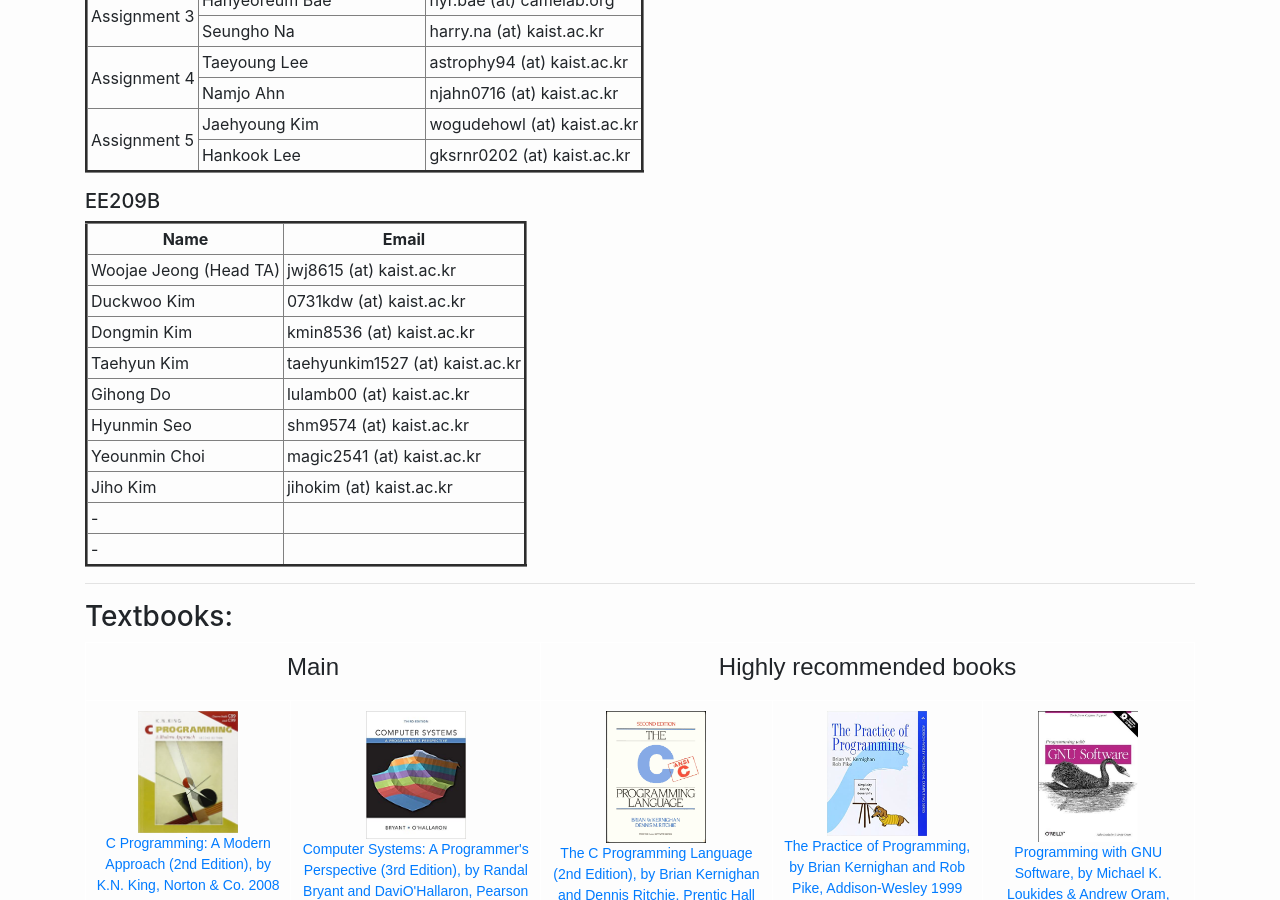
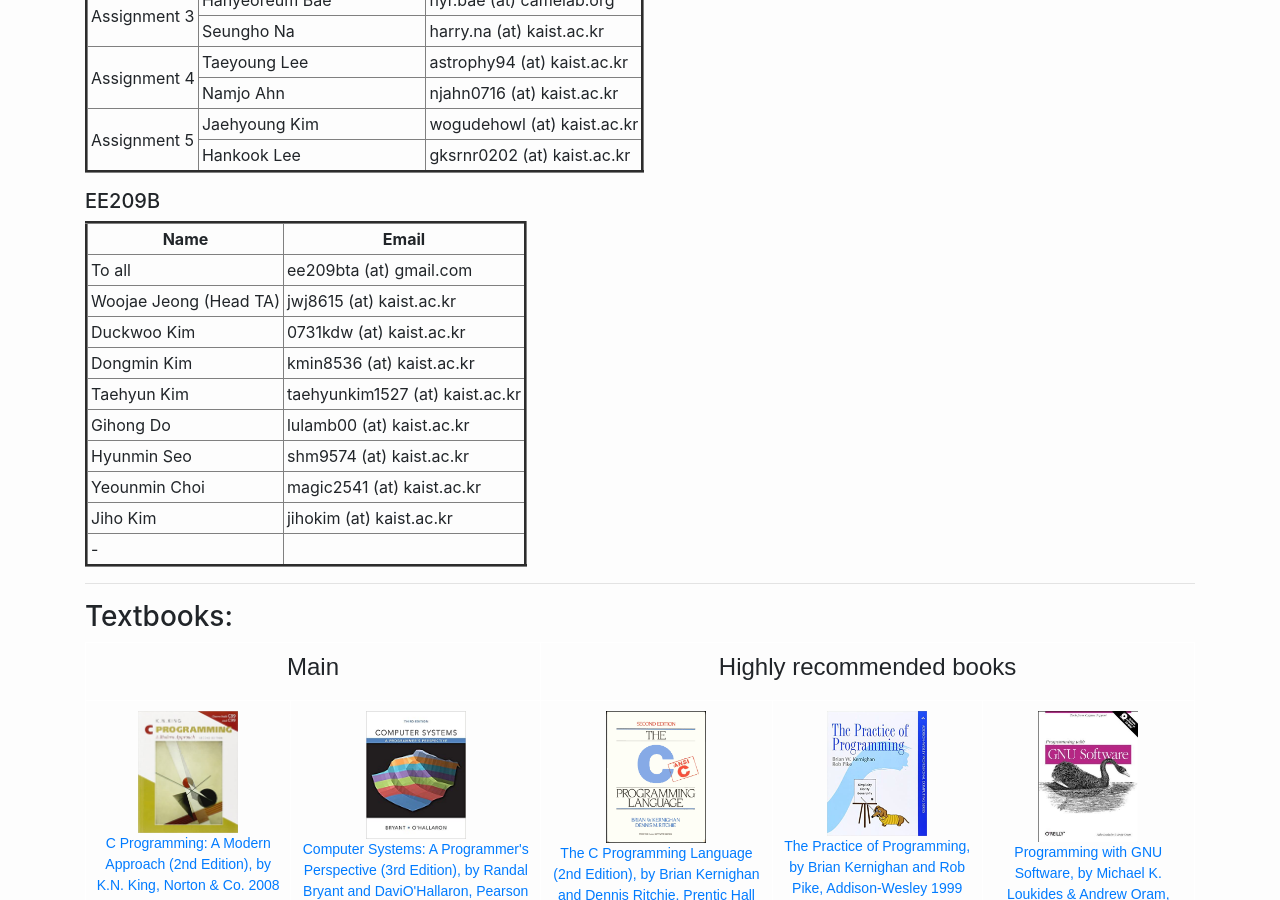
Before and after one commit to ee209-2020-fall/ee209-2020-fall, a Jekyll site: the page built from index.html, in a window 1280 px wide and 900 px high, scrolled down 1237 px. Built offline with Jekyll 4.4.1, drawn with Linux system fonts in a browser that asks for light colours; the list of posts is cut into pages by our own code.

Commit message:
Added public email address of class B
.

```diff
--- a/index.html
+++ b/index.html
@@ -159,6 +159,10 @@ layout: home
     </td>
     </tr
     <tr>
+    <td> To all </td>
+    <td>  ee209bta (at) gmail.com </td>
+    </tr
+    <tr>
     <td> Woojae Jeong (Head TA)</td>
     <td> jwj8615 (at) kaist.ac.kr </td>
     </tr
@@ -189,10 +193,6 @@ layout: home
     <tr>
     <td> Jiho Kim </td>
     <td> jihokim (at) kaist.ac.kr </td>
-    </tr
-    <tr>
-    <td> - </td>
-    <td>   </td>
     </tr
     <tr>
     <td> - </td>
```
